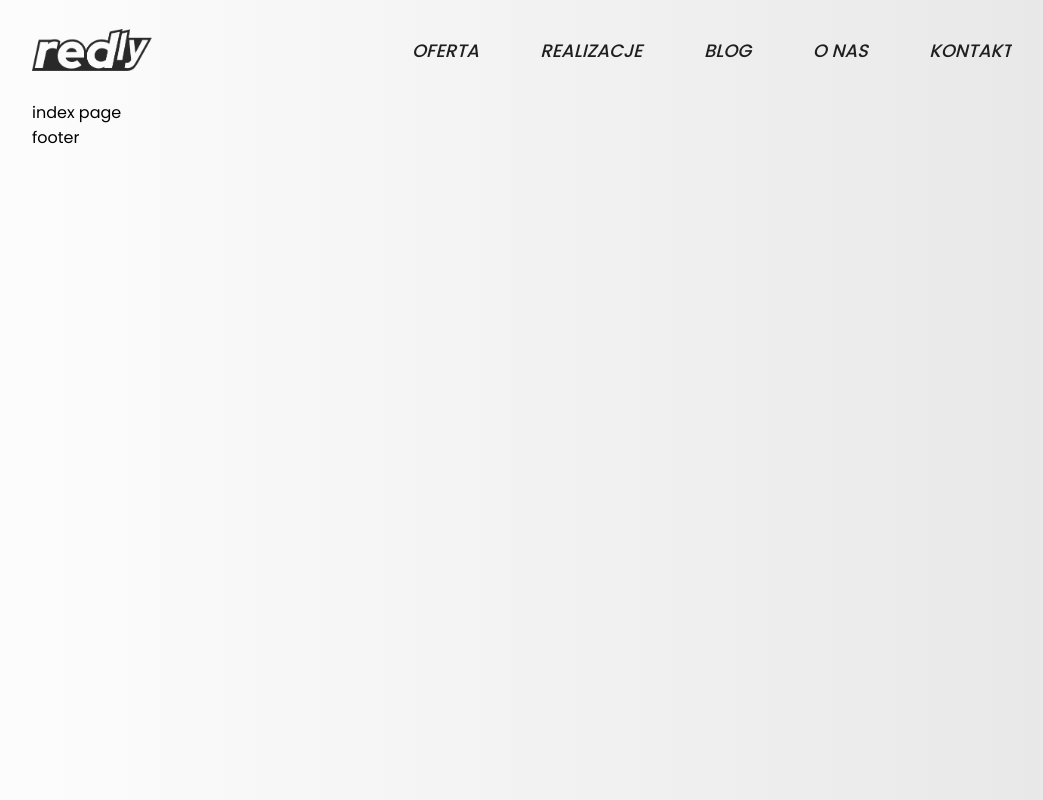
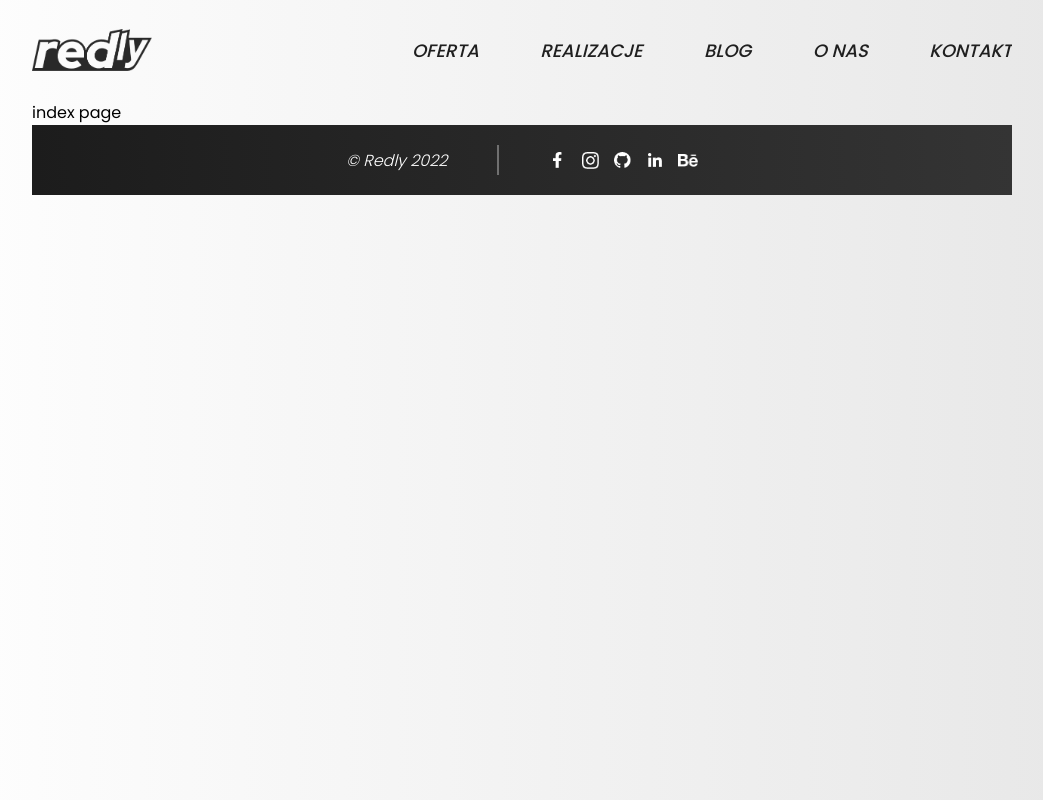
Before and after one commit to redlypl/redly_website-v2-legacy, a Gatsby site: page / in a window 1280 px wide. Shown: the top 800 px of the page, without its empty margins (118-1161 px from the left). Built offline with nearby package versions, Linux system fonts and the light colour scheme; Gatsby itself is replaced by a stand-in of ours.

Commit message:
footer complete

```diff
--- a/package.json
+++ b/package.json
@@ -34,6 +34,7 @@
     "react": "^17.0.1",
     "react-dom": "^17.0.1",
     "react-helmet": "^6.1.0",
+    "react-intersection-observer": "^9.1.0",
     "styled-components": "^5.3.5"
   }
 }
--- a/src/components/footer/footer.jsx
+++ b/src/components/footer/footer.jsx
@@ -1,13 +1,95 @@
-import React from "react"
+import React, { useEffect } from "react"
+import { motion, useAnimation } from "framer-motion";
+import { useInView } from "react-intersection-observer";
 import {
     FooterWrapper,
+    FooterWrapperAlign,
+    P,
+    SpaceLine,
+    SocialWrapper,
+    Icon,
 
 } from "./footer.style"
 
+import fb from "../../images/socialIcons/fb.png"
+import ig from "../../images/socialIcons/ig.png"
+import github from "../../images/socialIcons/github.png"
+import linkedin from "../../images/socialIcons/linkedin.png"
+import behance from "../../images/socialIcons/behance.png"
+
+const socialIcons = [
+    {
+        icon: fb,
+        url: 'https://google.com',
+        size: '45%'
+    },
+    {
+        icon: ig,
+        url: 'https://google.com',
+        size: '85%'
+    },
+    {
+        icon: github,
+        url: 'https://google.com',
+        size: '85%'
+    },
+    {
+        icon: linkedin,
+        url: 'https://google.com',
+        size: '70%'
+    },
+    {
+        icon: behance,
+        url: 'https://google.com',
+        size: '100%'
+    },
+]
+
 const Footer = () => {
+    const controls = useAnimation()
+    const { ref, inView } = useInView()
+
+    useEffect(() => {
+        if (inView) {
+            controls.start('visible')
+        }
+        if (!inView) {
+            controls.start('hidden')
+        }
+    }, [controls, inView])
+
+    const FooterVariant = {
+        hidden: { scale: 0 },
+        visible: {
+            scale: 1,
+            transition: {
+                duration: 0.1
+            }
+        }
+    }
+
     return (
         <FooterWrapper>
-footer
+            <motion.div
+                ref={ref}
+                initial="hidden"
+                animate={controls}
+                variants={FooterVariant}
+            >
+                <FooterWrapperAlign>
+                    <P>&copy; Redly {new Date().getFullYear()}</P>
+                    <SpaceLine />
+                    <SocialWrapper>
+                        {socialIcons.map((item) => {
+                            return (
+                                <a href={item.url}>
+                                    <Icon key={item.icon} icon={item.icon} bgSize={item.size} />
+                                </a>
+                            )
+                        })}
+                    </SocialWrapper>
+                </FooterWrapperAlign>
+            </motion.div>
         </FooterWrapper>
     )
 }
--- a/src/components/footer/footer.style.js
+++ b/src/components/footer/footer.style.js
@@ -1,5 +1,67 @@
 import styled from "styled-components"
 
 export const FooterWrapper = styled.footer`
+    background: transparent linear-gradient(88deg, #1C1C1C 0%, #343434 100%) 0% 0% no-repeat padding-box;
+    overflow: hidden;
+    display: flex;
+    justify-content: center;
+    align-items: center;
+`
+export const FooterWrapperAlign = styled.div`
+    height: 70px;
+    width: 450px;
+    display: flex;
+    justify-content: space-evenly;
+    align-items: center;
 
+    @media (max-width: 768px) {
+        width: 300px;
+    }
 `
+export const P = styled.p`
+    font-size: 16px;
+    font-weight: 300;
+    font-style: italic;
+    letter-spacing: 0px;
+    color: #FFFFFF;
+
+    @media (max-width: 768px) {
+        font-size: 13px;
+    }
+`
+export const SpaceLine = styled.div`
+    height: 30px;
+    width: 2px;
+    background-color: #707070;
+
+    @media (max-width: 768px) {
+        height: 25px;
+    }
+`
+export const SocialWrapper = styled.div`
+    display: flex;
+    justify-content: space-between;
+    align-items: center;
+    width: 150px;
+
+    @media (max-width: 768px) {
+        width: 125px;
+    }
+`
+export const Icon = styled.div`
+    background-image: ${props => `url(${props.icon})`};
+    background-size: ${props => `${props.bgSize}`};
+    background-repeat: no-repeat;
+    background-position: center;
+    height: 20px;
+    width: 20px;
+
+    :hover {
+        transform: scale(1.3);
+    }
+
+    @media (max-width: 768px) {
+        height: 15px;
+        width: 15px;
+    }
+`
--- a/src/components/header/header.jsx
+++ b/src/components/header/header.jsx
@@ -1,4 +1,4 @@
-import React, { useEffect, useState } from "react"
+import React, { useState } from "react"
 import {
     GlobalHeaderStyle,
     HeaderWrapper,
@@ -84,7 +84,7 @@ const Header = () => {
     const [showMenu, setShowMenu] = useState(false)
 
     return (
-        <HeaderWrapper id="classname1">
+        <HeaderWrapper id="c">
             <GlobalHeaderStyle setShowMenu={showMenu} />
             <Logo to="/" setShowMenu={showMenu} />
             <Navbar>
@@ -100,7 +100,7 @@ const Header = () => {
                     )
                 })}
             </Navbar>
-            <MobileBtn setShowMenu={showMenu} onClick={() => setShowMenu(!showMenu)} href="#classname1">
+            <MobileBtn setShowMenu={showMenu} onClick={() => setShowMenu(!showMenu)} href="#c">
                 <motion.div
                     variants={MenuBtnVariant}
                     initial="initial"
--- a/src/components/layout/layout.jsx
+++ b/src/components/layout/layout.jsx
@@ -9,7 +9,7 @@ import {
 import Header from "../header/header"
 import Footer from "../footer/footer"
 
-const Layout = (props, { isVisible }) => {
+const Layout = (props) => {
     return (
         <LayoutWrapper>
             <Helmet>
--- a/src/components/layout/layout.style.js
+++ b/src/components/layout/layout.style.js
@@ -38,3 +38,11 @@ export const GlobalStyle = createGlobalStyle`
 export const LayoutWrapper = styled.div`
 
 `
+export const Preloader = styled.div`
+    height: 100vh;
+    width: 100vw;
+    background-color: red;
+    position: absolute;
+    left: 0;
+    top: 0;
+`
--- a/src/pages/index.js
+++ b/src/pages/index.js
@@ -1,10 +1,8 @@
 import React from "react"
-import styled from "styled-components"
 import Layout from "../components/layout/layout"
-
-const IndexWrapper = styled.div`
-
-`
+import {
+  IndexWrapper
+} from "../styles/index.style"
 
 const Index = () => {
   return (
--- /dev/null
+++ b/src/styles/index.style.js
@@ -0,0 +1,5 @@
+import styled from "styled-components"
+
+export const IndexWrapper = styled.div`
+
+`
```
Also changed, not shown: src/images/socialIcons/behance.png (added), src/images/socialIcons/fb.png (added), src/images/socialIcons/github.png (added), src/images/socialIcons/ig.png (added), src/images/socialIcons/linkedin.png (added), 1 other file.
